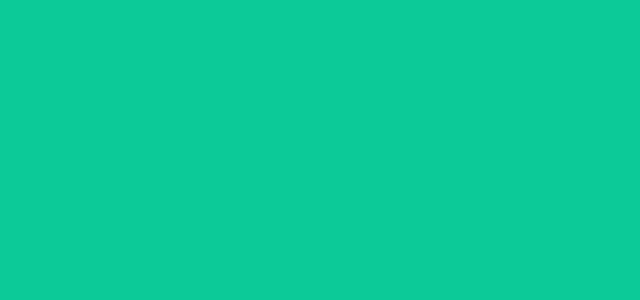
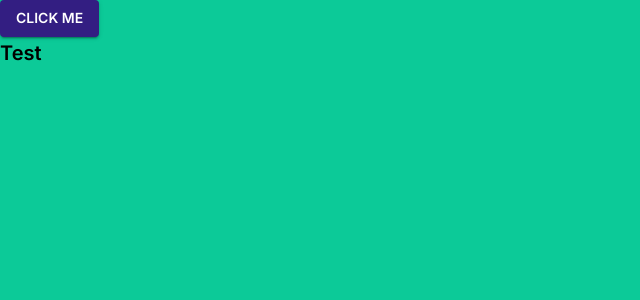
Before and after one commit to laaragm/Sustainability-Matters-FrontEnd, a React (Create React App) app: page / in a window 1280 px wide. Shown: the top 300 px of the page, without its empty margins (0-640 px from the left). Built offline with nearby package versions, Linux system fonts and the light colour scheme.

Commit message:
Adjust route component

```diff
--- a/public/index.html
+++ b/public/index.html
@@ -15,7 +15,6 @@
             name="description"
             content="Web site created using create-react-app"
         />
-        <link rel="manifest" href="%PUBLIC_URL%/manifest.json" />
         <title>Sustainability Matters</title>
     </head>
     <body>
--- a/src/App.tsx
+++ b/src/App.tsx
@@ -8,6 +8,7 @@ import {
 
 import { LoadingScreen } from "./shared/components/LoadingScreen";
 import theme from "./theme";
+import Routes from "./routes";
 
 export default function App() {
     return (
@@ -16,6 +17,7 @@ export default function App() {
                 <StyledEngineProvider injectFirst>
                     <ThemeProvider theme={theme}>
                         <CssBaseline />
+                        <Routes />
                     </ThemeProvider>
                 </StyledEngineProvider>
             </BrowserRouter>
--- a/src/pages/HomePage/index.tsx
+++ b/src/pages/HomePage/index.tsx
@@ -1,3 +1,19 @@
+import { Button, Typography, useTheme } from "@mui/material";
+
 export default function HomePage() {
-    return <h1>Home page</h1>;
+    const theme = useTheme();
+
+    return (
+        <>
+            <Button color="primary" variant="contained">
+                Click me
+            </Button>
+            <Typography
+                variant="h6"
+                sx={{ color: theme.palette.text.secondary }}
+            >
+                Test
+            </Typography>
+        </>
+    );
 }
--- a/src/routes/index.tsx
+++ b/src/routes/index.tsx
@@ -1,5 +1,6 @@
 import { lazy } from "react";
 import { Route, Routes } from "react-router-dom";
+import HomePage from "../pages/HomePage";
 
 import { Loadable } from "../shared/components/Loadable";
 import { PATHS } from "./paths";
@@ -7,9 +8,9 @@ import { PATHS } from "./paths";
 export default function Router() {
     return (
         <Routes>
-            <Route path={PATHS.home.route} element={HomePage} />
+            <Route path={PATHS.home.route} element={<HomePage />} />
         </Routes>
     );
 }
 
-const HomePage = Loadable(lazy(() => import("../pages/HomePage")));
+// const HomePage = Loadable(lazy(() => import("../pages/HomePage")));
```
Also changed, not shown: public/manifest.json (deleted).
